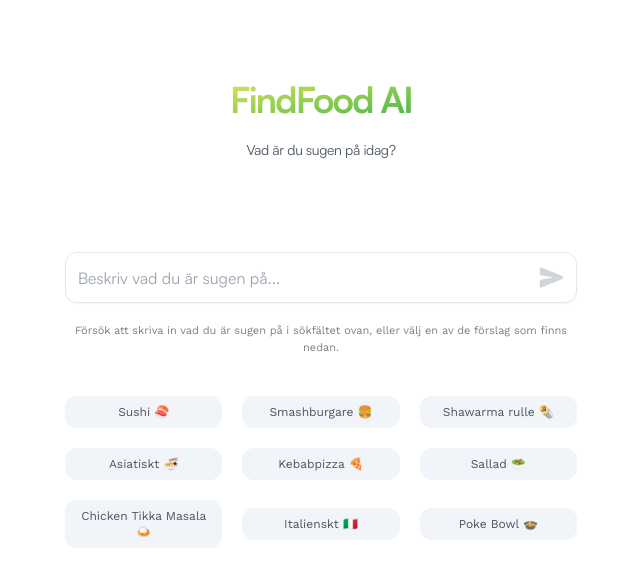
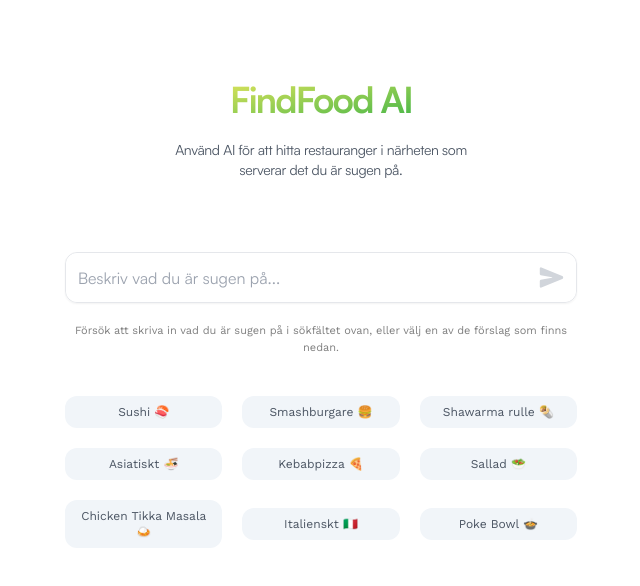
Before and after one commit to jacobslunga/FindFood, a Next.js app: page / in a window 1280 px wide. Shown: the top 586 px of the page, without its empty margins (319-959 px from the left). Built offline with nearby package versions, Linux system fonts and the light colour scheme.

Commit message:
changed text

```diff
--- a/components/HomeComponent.tsx
+++ b/components/HomeComponent.tsx
@@ -66,7 +66,8 @@ const HomeComponent: FC<HomeComponentProps> = ({}) => {
               FindFood AI
             </h1>
             <p className="text-sm tracking-tight font-sat-regular mt-5 text-center text-gray-600 max-w-[50%]">
-              Vad är du sugen på idag?
+              Använd AI för att hitta restauranger i närheten som serverar det
+              du är sugen på.
             </p>
           </div>
 
```
